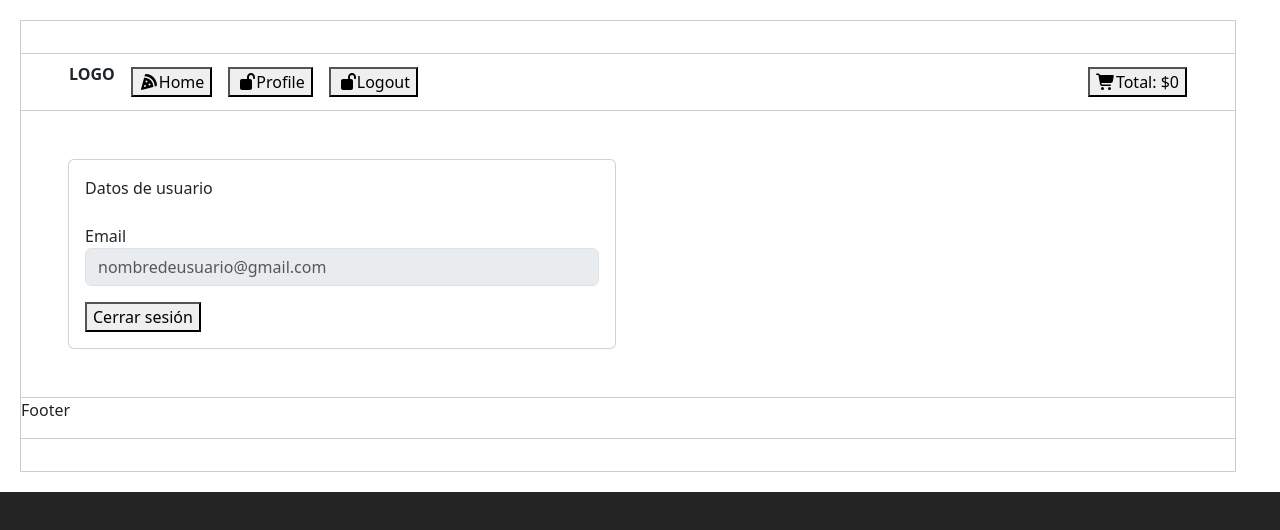
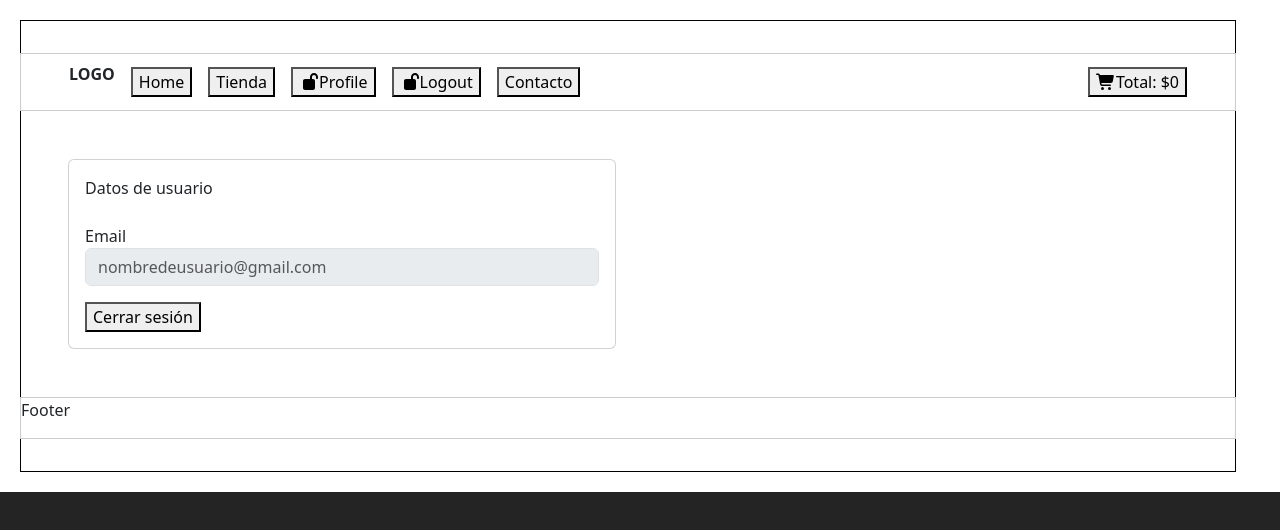
Before and after one commit to AlexDays89/proyecto_desafioLATAM, a React (Vite) app in the folder frontend/: page /profile in a window 1280 px wide. Shown: the top 530 px of the page. Built offline with nearby package versions, Linux system fonts and the light colour scheme; no server answers.

Commit message:
Estructura Base

```diff
--- a/frontend/src/App.jsx
+++ b/frontend/src/App.jsx
@@ -10,8 +10,6 @@ import Cart from './pages/Cart';
 import Profile from './pages/Profile';
 import NotFound from './pages/NotFound';
 import CartProvider from './context/CartProvider';
-import Navbar from './components/navbar';
-import Footer from './components/footer';
 
 function App() {
   return (
--- a/frontend/src/assets/styles/App.css
+++ b/frontend/src/assets/styles/App.css
@@ -1,6 +1,10 @@
 #root {
   width: 95%;
-  border: 1px solid #ccc;
+  display: flex;
+  flex-direction: column;
+  align-items: center;
+  justify-content: center;
+  border: 1px solid #000000;
   margin: 20px;
   padding: 2rem;
 }
--- a/frontend/src/assets/styles/cart.css
+++ b/frontend/src/assets/styles/cart.css
@@ -23,13 +23,6 @@ li div {
   text-align: center;
 }
 
-.imagenpizza {
-  width: 100px;
-  height: 100px;
-  object-fit: cover;
-  border-radius: 10px;
-}
-
 .cantidad {
   display: flex;
   justify-content: center;
--- a/frontend/src/assets/styles/home.css
+++ b/frontend/src/assets/styles/home.css
@@ -4,9 +4,3 @@
     justify-content: center;
     align-items: center;
 }
-
-.vistaHome {
-    position: absolute;
-    top: 3px;
-    left: 30px;
-}
--- a/frontend/src/assets/styles/login.css
+++ b/frontend/src/assets/styles/login.css
@@ -0,0 +1,10 @@
+#root{
+    width: 95%;
+    display: flex;
+    flex-direction: column;
+    align-items: center;
+    justify-content: center;
+    border: 1px solid #000000;
+    margin: 20px;
+    padding: 2rem;
+}
--- a/frontend/src/assets/styles/register.css
+++ b/frontend/src/assets/styles/register.css
@@ -1,19 +1,17 @@
-.contenedor-login {
+.contenedor-register {
     display: flex;
     flex-direction: column;
     align-items: center;
     background-color: #f5f5f5;
     padding-block: 5%;
     gap: 1rem;
-    width: 100vw;
+    width: 95%;
 }
 
-
-  .contenedor-login h1 {
+.contenedor-register h1 {
     font-size: 2rem;
     color: #333;
 }
-
 
 .input {
     width: 40%;
@@ -37,3 +35,15 @@
     margin-top: 1rem;
     font-weight: bold;
 }
+
+.navbar {
+    width: 95vw;
+    border: 1px solid #ccc;
+}
+
+.navbar p {
+    position: relative;
+    text-align: start;
+    top: 0px;
+    left: 0px;
+}
--- a/frontend/src/components/navbar.jsx
+++ b/frontend/src/components/navbar.jsx
@@ -4,7 +4,7 @@ import { useContext } from 'react';
 import Boton from './boton';
 import { useCart } from '../context/useCart';
 import { FontAwesomeIcon } from '@fortawesome/react-fontawesome';
-import { faPizzaSlice, faShoppingCart, faLockOpen, faLock } from '@fortawesome/free-solid-svg-icons';
+import { faShoppingCart, faLockOpen, faLock } from '@fortawesome/free-solid-svg-icons';
 import { UserContext } from '../context/UserContext';
 
 const Navbar = () => {
@@ -22,7 +22,15 @@ return (
             <Boton
             className = "boton"
             variante="outline-light text-light bg-dark"
-            texto={<><FontAwesomeIcon icon={faPizzaSlice} /> Home</>}
+            texto="Home"
+            />
+        </Navigation>
+
+        <Navigation to="/">
+            <Boton
+            className = "boton"
+            variante="outline-light text-light bg-dark"
+            texto="Tienda"
             />
         </Navigation>
 
@@ -56,6 +64,14 @@ return (
             </Navigation>
             </>
         )}
+
+        <Navigation to="/">
+            <Boton
+            className = "boton"
+            variante="outline-light text-light bg-dark"
+            texto="Contacto"
+            />
+        </Navigation>
     </div>
 
     <Navigation to="/cart">
--- a/frontend/src/context/CartProvider.jsx
+++ b/frontend/src/context/CartProvider.jsx
@@ -7,14 +7,14 @@ const CartProvider = ({ children }) => {
         return cart.reduce((total, { price, count }) => total + price * count, 0);
     };
 
-    const [pizzas, setPizzas] = useState([]);
+    const [productos, setProductos] = useState([]);
 
     const consultarApi = async () => {
         try {
-            const url = "http://localhost:5000/api/pizzas";
+            const url = "http://localhost:3000/api/productos";
             const res = await fetch(url);
             const data = await res.json();
-            setPizzas(data);
+            setProductos(data);
         } catch (error) {
             console.error("Error al consultar la API", error);
         }
@@ -26,15 +26,15 @@ const CartProvider = ({ children }) => {
 
     const handleAdd = (id) => {
         setCart((prevCart) => {
-            const pizzaInCart = prevCart.find((p) => p.id === id);
-            if (pizzaInCart) {
+            const productoInCart = prevCart.find((p) => p.id === id);
+            if (productoInCart) {
                 return prevCart.map((p) =>
                     p.id === id ? { ...p, count: p.count + 1 } : p
                 );
             } else {
-                const newPizza = pizzas.find((p) => p.id === id);
-                if (newPizza) {
-                    const { id, name, price, img } = newPizza;
+                const newProducto = productos.find((p) => p.id === id);
+                if (newProducto) {
+                    const { id, name, price, img } = newProducto;
                     return [...prevCart, { id, name, price, img, count: 1 }];
                 }
             }
@@ -45,16 +45,16 @@ const CartProvider = ({ children }) => {
     const handleRemove = (id) => {
         setCart((prevCart) =>
             prevCart
-                .map((pizza) =>
-                    pizza.id === id ? { ...pizza, count: pizza.count - 1 } : pizza
+                .map((producto) =>
+                    producto.id === id ? { ...producto, count: producto.count - 1 } : producto
                 )
-                .filter((pizza) => pizza.count > 0)
+                .filter((producto) => producto.count > 0)
         );
     };
 
     return (
         <CartContext.Provider
-            value={{ cart, pizzas, consultarApi, handleAdd, handleRemove, calcularTotal }}
+            value={{ cart, productos, consultarApi, handleAdd, handleRemove, calcularTotal }}
         >
             {children}
         </CartContext.Provider>
--- a/frontend/src/context/UserProvider.jsx
+++ b/frontend/src/context/UserProvider.jsx
@@ -12,9 +12,9 @@ const UserProvider = ({ children }) => {
 
 export const UserValidated = ({ children }) => {
     const [user, setUser] = useState({
-        username: "alejandrodiaz@gmail.com",
-        displayName: "Alejandro Diaz",
-        password: "123456",
+        username: "Usuario",
+        displayName: "Usuario",
+        password: "*******",
     });
     return (
         <UserContext.Provider value={{ user, setUser }}>
--- a/frontend/src/pages/Cart.jsx
+++ b/frontend/src/pages/Cart.jsx
@@ -13,7 +13,7 @@ const Cart = () => {
   const renderCartItem = ({ id, name, price, count, img }) => (
     <li key={id} className="cart-item">
       <div>
-        <img className="imagenpizza" src={img} alt={`Imagen de ${name}`} />
+        <img className="imagenProducto" src={img} alt={`Imagen de ${name}`} />
       </div>
       <div>
         <p>{name}</p>
--- a/frontend/src/pages/Login.jsx
+++ b/frontend/src/pages/Login.jsx
@@ -2,6 +2,8 @@ import { InputText } from 'primereact/inputtext';
 import React, { useState } from "react";
 import '../assets/styles/login.css';
 import Boton from '../components/boton';
+import Navbar from '../components/navbar';
+import Footer from '../components/footer';
 
 const Login = ({ onLoginSuccess }) => {
     const [username, setUsername] = useState('');
@@ -33,6 +35,8 @@ const Login = ({ onLoginSuccess }) => {
 };
 
 return (
+    <>
+    <Navbar className="navbar" />
     <form onSubmit={handleSubmit} className="contenedor-login">
     <h1>LOG-IN</h1>
 
@@ -65,6 +69,8 @@ return (
         <div className="alert alert-success">{mensaje}</div>
     )}
     </form>
+    <Footer />
+    </>
 );
 };
 
--- a/frontend/src/pages/Register.jsx
+++ b/frontend/src/pages/Register.jsx
@@ -2,6 +2,8 @@ import { InputText } from 'primereact/inputtext';
 import React, { useState } from "react";
 import '../assets/styles/register.css';
 import Boton from '../components/boton';
+import Navbar from '../components/navbar';
+import Footer from '../components/footer';
 
 const Register = ({ onRegisterSuccess }) => {
   const [username, setUsername] = useState('');
@@ -40,7 +42,9 @@ const Register = ({ onRegisterSuccess }) => {
   };
 
   return (
-    <form onSubmit={handleSubmit} className="contenedor-login">
+    <>
+    <Navbar className="navbar" />
+    <form onSubmit={handleSubmit} className="contenedor-register">
       <h1>REGISTRO</h1>
 
       <div className="input p-field p-fluid">
@@ -83,6 +87,8 @@ const Register = ({ onRegisterSuccess }) => {
         <div className="alert alert-success">{mensaje}</div>
       )}
     </form>
+    <Footer />
+    </>
   );
 };
 
```
Also changed, not shown: 1 other file (tests, documents, lock files or other folders). Lines whose indentation alone changed are shown as unchanged.
